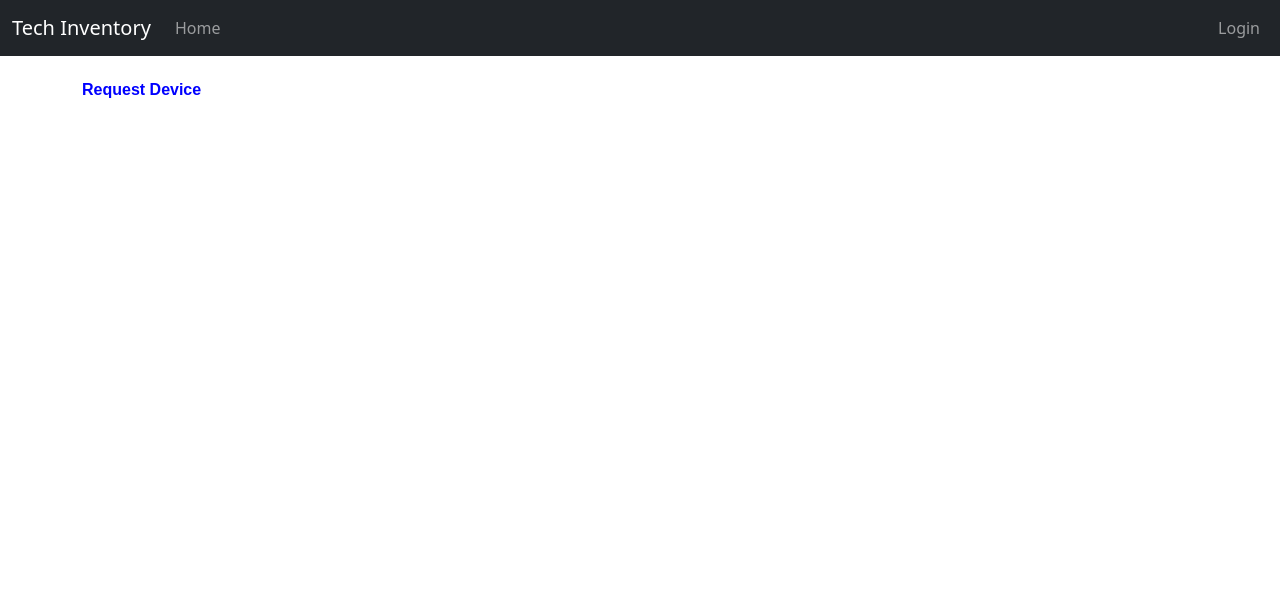
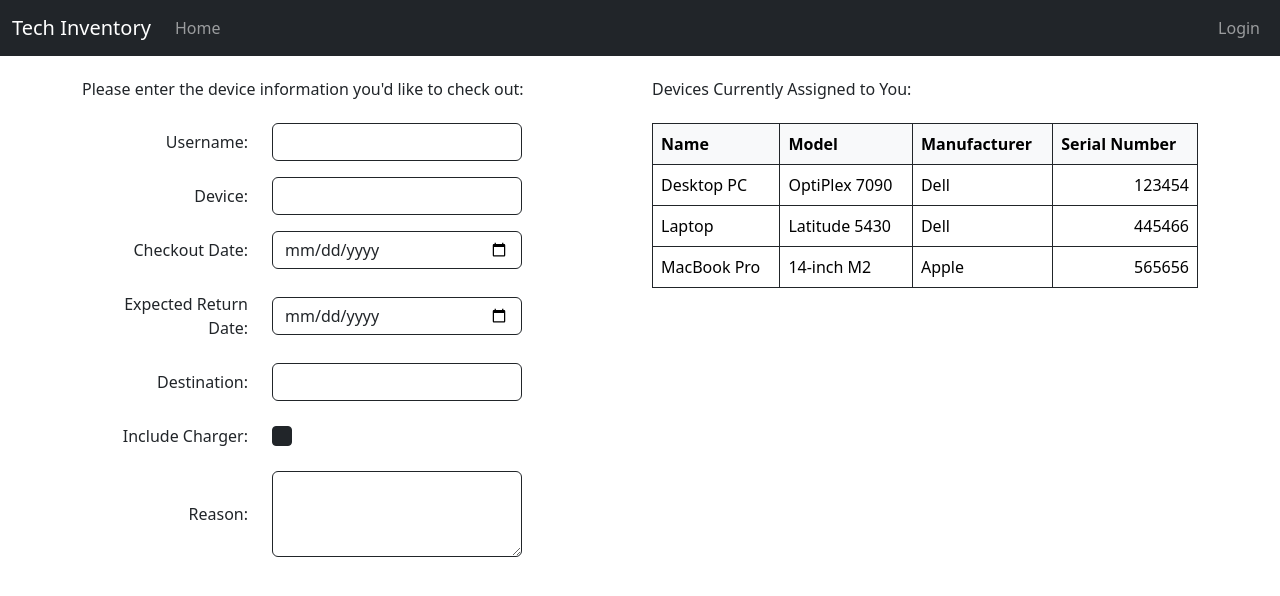
Before and after one commit to TommyGottschalk/TechInventory, a Django app: page /request/ in a window 1280 px wide. Shown: the top 596 px of the page. Run offline with Django 5.2, Linux system fonts and the light colour scheme.

Commit message:
Add HTML layout for Request Device page

```diff
--- a/inventory/templates/inventory/request_page.html
+++ b/inventory/templates/inventory/request_page.html
@@ -1,5 +1,97 @@
 {% extends "inventory/base.html" %}
 
 {% block content %}
-<h1>Request Device</h1>
+<div class="row mt-4">
+
+    <div class="col-md-6">
+        <h6 class="mb-4"> Please enter the device information you'd like to check out:</h6>
+
+        <form>
+            <div class="row mb-3 align-items-center">
+                <label for="username" class="col-sm-4 col-form-label text-end">Username:</label>
+                <div class="col-sm-8">
+                    <input type="text" class="form-control border-dark" id="username" style="max-width: 250px;">
+                </div>
+            </div>
+
+            <div class="row mb-3 align-items-center">
+                <label for="device" class="col-sm-4 col-form-label text-end">Device:</label>
+                <div class="col-sm-8">
+                    <input type="text" class="form-control border-dark" id="device" style="max-width: 250px;">
+                </div>
+            </div>
+
+            <div class="row mb-3 align-items-center">
+                <label for="device" class="col-sm-4 col-form-label text-end">Checkout Date:</label>
+                <div class="col-sm-8">
+                    <input type="date" class="form-control border-dark" id="checkoutDate" style="max-width: 250px;">
+                </div>
+            </div>
+
+            <div class="row mb-3 align-items-center">
+                <label for="returnDate" class="col-sm-4 col-form-label text-end">Expected Return Date:</label>
+                <div class="col-sm-8">
+                    <input type="date" class="form-control border-dark" id="returnDate" style="max-width: 250px;">
+                </div>
+            </div>
+
+            <div class="row mb-3 align-items-center">
+                <label for="destination" class="col-sm-4 col-form-label text-end">Destination:</label>
+                <div class="col-sm-8">
+                    <input type="text" class="form-control border-dark" id="destination" style="max-width: 250px;">
+                </div>
+            </div>
+
+            <div class="row mb-3 align-items-center">
+                <label class="col-sm-4 col-form-label text-end">Include Charger:</label>
+                <div class="col-sm-8 d-flex align-items-center">
+                    <input class="form-check-input border-dark bg-dark mt-0" type="checkbox" id="charger" style="width: 20px; height: 20px;">
+                </div>
+            </div>
+
+            <div class="row mb-3 align-items-center">
+                <label for="reason" class="col-sm-4 col-form-label text-end">Reason:</label>
+                <div class="col-sm-8">
+                    <textarea class="form-control border-dark" id="reason" rows="3" style="max-width: 250px;"></textarea>
+                </div>
+            </div>
+        </form>
+    </div>
+
+    <div class="col-md-6">
+        <h6 class="mb-4">Devices Currently Assigned to You:</h6>
+
+        <table class="table table-bordered border-dark">
+            <thead class="table-light border-dark">
+                <tr>
+                    <th scope="col">Name</th>
+                    <th scope="col">Model</th>
+                    <th scope="col">Manufacturer</th>
+                    <th scope="col">Serial Number</th>
+                </tr>
+            </thead>
+            <tbody>
+                <tr>
+                    <td>Desktop PC</td>
+                    <td>OptiPlex 7090</td>
+                    <td>Dell</td>
+                    <td class="text-end">123454</td>
+                </tr>
+                <tr>
+                    <td>Laptop</td>
+                    <td>Latitude 5430</td>
+                    <td>Dell</td>
+                    <td class="text-end">445466</td>
+                </tr>
+                <tr>
+                    <td>MacBook Pro</td>
+                    <td>14-inch M2</td>
+                    <td>Apple</td>
+                    <td class="text-end">565656</td>
+                </tr>
+            </tbody>
+        </table>
+    </div>
+
+</div>
 {% endblock %}
```
